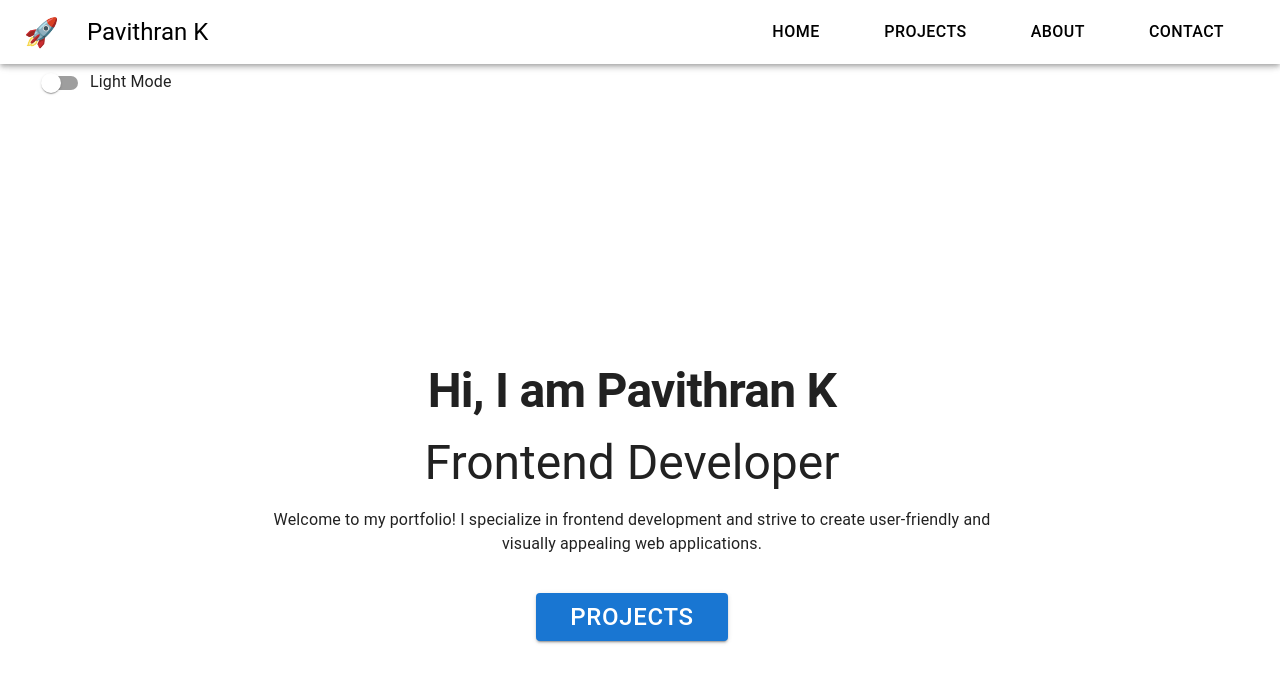
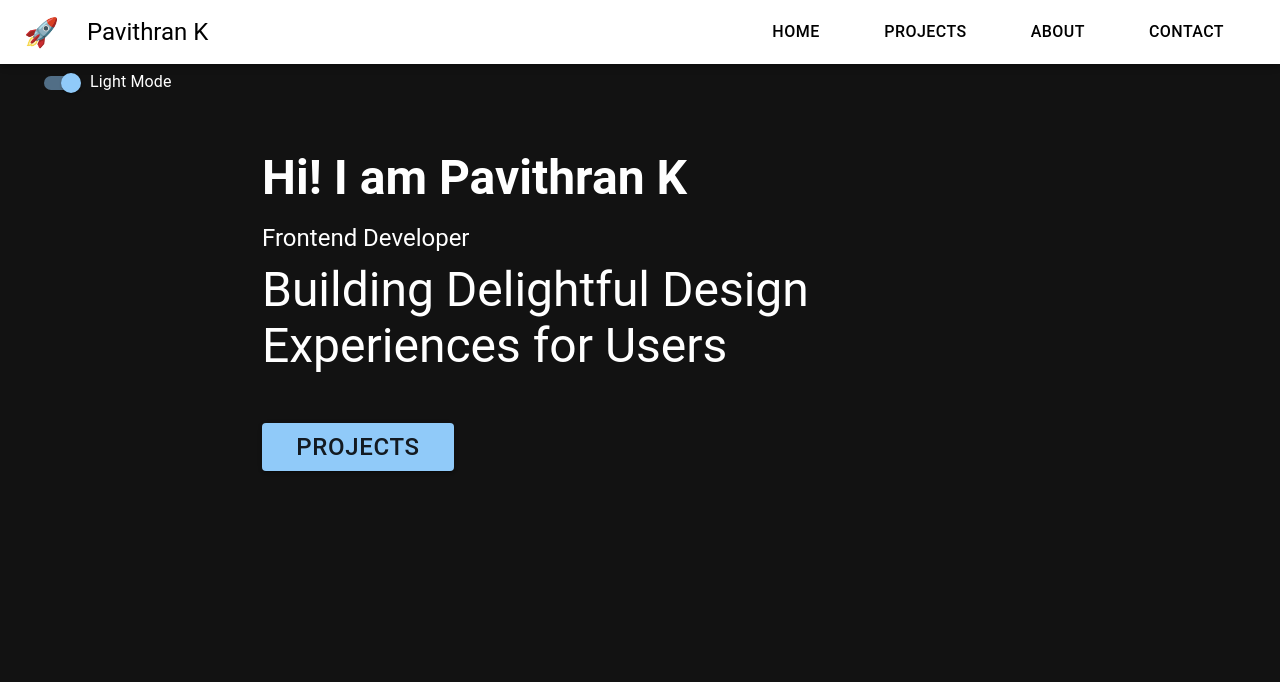
Before and after one commit to Pavithrank02/personal-portfolio, a React (Create React App) app: page / in a window 1280 px wide. Shown: the top 682 px of the page. Built offline with nearby package versions, Linux system fonts and the light colour scheme.

Commit message:
update din skills

```diff
--- /dev/null
+++ b/src/components/Footer.jsx
@@ -0,0 +1,64 @@
+// Footer.js
+
+import React from 'react';
+import { Typography, Container, List, ListItem, ListItemIcon, styled, Grid } from '@mui/material';
+import { GitHub, LinkedIn, Twitter, Instagram } from '@mui/icons-material';
+import { keyframes } from '@emotion/react';
+import { Link } from 'react-router-dom';
+
+const fadeIn = keyframes`
+  from {
+    opacity: 0;
+  }
+  to {
+    opacity: 1;
+  }
+`;
+
+
+const socialMediaLinks = [
+  { icon: <GitHub sx={{ fontSize: 40, color: 'primary' }} />, url: 'https://github.com/yourusername' },
+  { icon: <LinkedIn sx={{ fontSize: 40 }} />, url: 'https://linkedin.com/in/yourusername' },
+  { icon: <Twitter sx={{ fontSize: 40 }} />, url: 'https://twitter.com/yourusername' },
+  { icon: <Instagram sx={{ fontSize: 40 }} />, url: 'https://instagram.com/yourusername' },
+];
+
+const AnimatedListItemIcon = styled(ListItemIcon)({
+  transition: 'transform 0.3s ease-in-out',
+  '&:hover': {
+    transform: 'scale(1.2)',
+  },
+});
+
+const footerStyle = {
+  animation: `${fadeIn} 1s ease-in-out`,
+  padding: '20px',
+  marginTop: '20px',
+  textAlign: 'center',
+  borderTop: '1px solid #444',
+};
+
+const Footer = () => {
+  return (
+    <Container sx={footerStyle}>
+      <List sx={{}}>
+        {socialMediaLinks.map((item, index) => (
+          <Grid sx={{ justifyContent: 'left', display: 'flex', flexDirection: 'row', }}>
+            <ListItem key={index} >
+              <Link href={item.url} target="_blank" rel="noopener noreferrer" color="inherit">
+                <AnimatedListItemIcon >
+                  {item.icon}
+                </AnimatedListItemIcon>
+              </Link>
+            </ListItem>
+          </Grid>
+        ))}
+      </List>
+      <Typography variant="body2">
+        © 2023 My Portfolio. All rights reserved.
+      </Typography>
+    </Container>
+  );
+};
+
+export default Footer;
--- a/src/components/FrontendSkills.jsx
+++ b/src/components/FrontendSkills.jsx
@@ -1,37 +1,23 @@
 // src/components/FrontendSkills.js
 
 import React from 'react';
-import { Container, Typography, List, ListItem, ListItemText } from '@mui/material';
+import { Container, Typography, List, ListItem, ListItemText, Chip } from '@mui/material';
 import './FrontendSkills.css'; // Import CSS file for styles
 
 const FrontendSkills = () => {
-  const containerStyle = {
-    display: 'flex',
-    flexDirection: 'column',
-    alignItems: 'center',
-    justifyContent: 'center',
-    minHeight: '80vh',
-    textAlign: 'center',
-  };
+
+  const skillsList = ['React', 'JavaScript', 'HTML', 'CSS', 'Node.js', 'Express', 'MongoDB'];
 
   return (
-    <Container maxWidth="md" style={containerStyle}>
-      <Typography variant="h3" gutterBottom>
-        Frontend Developer Skills
+    <Container>
+      <Typography variant="h5" gutterBottom>
+        Skills
       </Typography>
-      {/* Skill list with animation */}
-      <List className="skill-list">
-        <ListItem className="skill-item">
-          <ListItemText primary="HTML5" />
-        </ListItem>
-        <ListItem className="skill-item">
-          <ListItemText primary="CSS3" />
-        </ListItem>
-        <ListItem className="skill-item">
-          <ListItemText primary="JavaScript" />
-        </ListItem>
-        {/* Add more skills as needed */}
-      </List>
+      <div>
+        {skillsList.map((skill, index) => (
+          <Chip key={index} label={skill} style={{ margin: '4px' }} />
+        ))}
+      </div>
     </Container>
   );
 };
--- a/src/components/HomePage.js
+++ b/src/components/HomePage.js
@@ -1,9 +1,8 @@
 // src/components/HomePage.js
 
 import React, { useState } from 'react';
-import { Container, Typography, List, ListItem, styled, ListItemIcon, Link } from '@mui/material';
-import { GitHub, LinkedIn, Twitter, Instagram } from '@mui/icons-material';
-import UserInfoForm from './forms/UserInfoForm';
+import { Container, Typography, List, ListItem, styled,  Link } from '@mui/material';
+
 import AboutMe from '../view/AboutMe';
 import ProjectsPage from '../view/ProjectsPage';
 import ContactForm from './ContactForm';
@@ -11,7 +10,7 @@ import {
   Button, createTheme, Grid, Switch, ThemeProvider,
 
 } from '@mui/material';
-import Header from './Header';
+import Footer from './Footer';
 
 
 const StyledContainer = styled('div')(({ theme }) => ({
@@ -22,25 +21,24 @@ const StyledContainer = styled('div')(({ theme }) => ({
 }));
 
 const HomePage = () => {
-  const [darkMode, setDarkMode] = useState(false);
+  const [darkMode, setDarkMode] = useState(true);
   const handleThemeToggle = () => {
     setDarkMode(!darkMode);
   };
 
   // Styled ListItemIcon to add hover animation
-  const AnimatedListItemIcon = styled(ListItemIcon)({
-    transition: 'transform 0.3s ease-in-out',
-    '&:hover': {
-      transform: 'scale(1.2)',
-    },
-  });
+
 
   const lightTheme = createTheme({
     palette: {
       mode: 'light',
     },
   });
-
+  const nameStyle = {
+    fontSize: '3rem',
+    marginBottom: '1rem',
+    fontWeight: 'bold',
+  };
   const darkTheme = createTheme({
     palette: {
       mode: 'dark',
@@ -54,44 +52,19 @@ const HomePage = () => {
 
   };
 
-  const menuStyle = {
-    display: 'flex',
-    flexDirection: 'column',
-    alignItems: 'center',
-    justifyContent: 'space-around',
-    backgroundColor: '#f0f0f0',
-    padding: '1rem',
-    width: '50px',
-    minWidth: '80px',
-    maxHeight: '30vh',
-    marginTop: 170,
-    marginLeft: '-23rem',
-    marginRight: '15rem',
 
-  };
 
   const contentStyle = {
     flex: 1,
     display: 'flex',
     flexDirection: 'column',
-    alignItems: 'center',
-    justifyContent: 'center',
+    alignItems: 'flex-start',
+    justifyContent: 'flex-start',
     textAlign: 'center',
     padding: '3rem',
   };
 
-  const nameStyle = {
-    fontSize: '3rem',
-    marginBottom: '1rem',
-    fontWeight: 'bold',
-  };
 
-  const socialMediaLinks = [
-    { icon: <GitHub sx={{ fontSize: 40, color: 'primary' }} />, url: 'https://github.com/yourusername' },
-    { icon: <LinkedIn sx={{ fontSize: 40 }} />, url: 'https://linkedin.com/in/yourusername' },
-    { icon: <Twitter sx={{ fontSize: 40 }} />, url: 'https://twitter.com/yourusername' },
-    { icon: <Instagram sx={{ fontSize: 40 }} />, url: 'https://instagram.com/yourusername' },
-  ];
 
   return (
     <ThemeProvider theme={darkMode ? darkTheme : lightTheme}>
@@ -99,42 +72,36 @@ const HomePage = () => {
         <Grid item xs={12} sx={{ marginTop: '2rem' }}>
           <Switch checked={darkMode} onChange={handleThemeToggle} color="primary" />
           <Typography variant="body1" component="span">
-            {darkMode ? 'Dark Mode' : 'Light Mode'}
+            {darkMode ? 'Light Mode' : 'Dark Mode'}
           </Typography>
         </Grid>
-        <Container >
+        <Container maxWidth="md" style={containerStyle}>
 
-        </Container>
-        <Container maxWidth="md" style={containerStyle}>
-          <div style={menuStyle}>
-            <List>
-              {socialMediaLinks.map((item, index) => (
-                <ListItem key={index} sx={{ justifyContent: 'left' }}>
-                  <Link href={item.url} target="_blank" rel="noopener noreferrer" color="inherit">
-                    <AnimatedListItemIcon sx={{ display: 'flex', justifyContent: 'center' }}>
-                      {item.icon}
-                    </AnimatedListItemIcon>
-                  </Link>
-                </ListItem>
-              ))}
-            </List>
-          </div>
-          <div style={contentStyle}>
-            <Typography variant="h1" style={nameStyle}>
-              Hi, I am Pavithran K
+          <Grid style={contentStyle}>
+            <Grid>
+              <Typography variant="h3" style={nameStyle}>
+                Hi! I am Pavithran K
+              </Typography>
+            </Grid>
+            <Grid>
+              <Typography variant="h5" gutterBottom>
+                Frontend Developer
+              </Typography>
+            </Grid>
+            <Grid>
+            <Typography variant="h3" gutterBottom sx={{textAlign: 'left'}}>
+              Building Delightful Design Experiences for Users
             </Typography>
-            {/* Rest of your content */}
-            <Typography variant="h3" gutterBottom>
-              Frontend Developer
-            </Typography>
-            <Typography variant="body1" gutterBottom>
-              Welcome to my portfolio! I specialize in frontend development and strive to create
-              user-friendly and visually appealing web applications.        </Typography>
-            <Button style={{ fontSize: 'x-large', width: '15vw', height: "6vh", marginTop: '4vh' }} variant="contained" color="primary" component="a" href="/projects">
-              Projects
-            </Button>
-          </div>
+            </Grid>
+            <Grid>
+              <Button style={{ fontSize: 'x-large', width: '15vw', height: "6vh", marginTop: '4vh' }} variant="contained" color="primary" component="a" href="/projects">
+                Projects
+              </Button>
 
+            </Grid>
+          </Grid>
+
+          {/* Rest of your content */}
         </Container>
         <Container maxWidth="md">
           <AboutMe />
@@ -145,6 +112,9 @@ const HomePage = () => {
         <Container maxWidth="lg" >
           <ContactForm />
         </Container>
+        <Container maxWidth="lg" >
+          <Footer />
+        </Container>
       </StyledContainer>
     </ThemeProvider>
   );
--- a/src/view/AboutMe.jsx
+++ b/src/view/AboutMe.jsx
@@ -1,8 +1,9 @@
 // src/components/AboutMe.js
 
 import React from 'react';
-import { Container, Typography, Button, List, ListItem, ListItemText, Link, Grid, makeStyles, Paper } from '@mui/material';
+import { Container, Typography, Button, Link, Grid, Paper } from '@mui/material';
 import '../components/FrontendSkills.css';
+import FrontendSkills from '../components/FrontendSkills';
 
 const AboutMe = () => {
 
@@ -47,35 +48,7 @@ const AboutMe = () => {
         <Grid item xs={6}>
           {/* Right column */}
           {/* You can add content for the right column here */}
-          <Container maxWidth="md">
-            <div style={{ flexGrow: 1, marginTop: '2rem' }}>
-              <Grid container spacing={2}>
-                <Grid item xs={12} sm={6}>
-                  <Paper style={{ padding: '1rem', textAlign: 'center', color: '#333' }}>
-                    <Typography variant="h6">Languages</Typography>
-                    <ul style={{ listStyleType: 'none', padding: 0 }}>
-                      <li>HTML5</li>
-                      <li>CSS3</li>
-                      <li>JavaScript</li>
-                      {/* Add more languages */}
-                    </ul>
-                  </Paper>
-                </Grid>
-                <Grid item xs={12} sm={6}>
-                  <Paper style={{ padding: '1rem', textAlign: 'center', color: '#333' }}>
-                    <Typography variant="h6">Frameworks & Libraries</Typography>
-                    <ul style={{ listStyleType: 'none', padding: 0 }}>
-                      <li>React.js</li>
-                      <li>Vue.js</li>
-                      <li>Bootstrap</li>
-                      {/* Add more frameworks/libraries */}
-                    </ul>
-                  </Paper>
-                </Grid>
-                {/* Add more Grid items for other skill categories */}
-              </Grid>
-            </div>
-          </Container>
+       <FrontendSkills />
         </Grid>
       </Grid>
     </Container>
```
